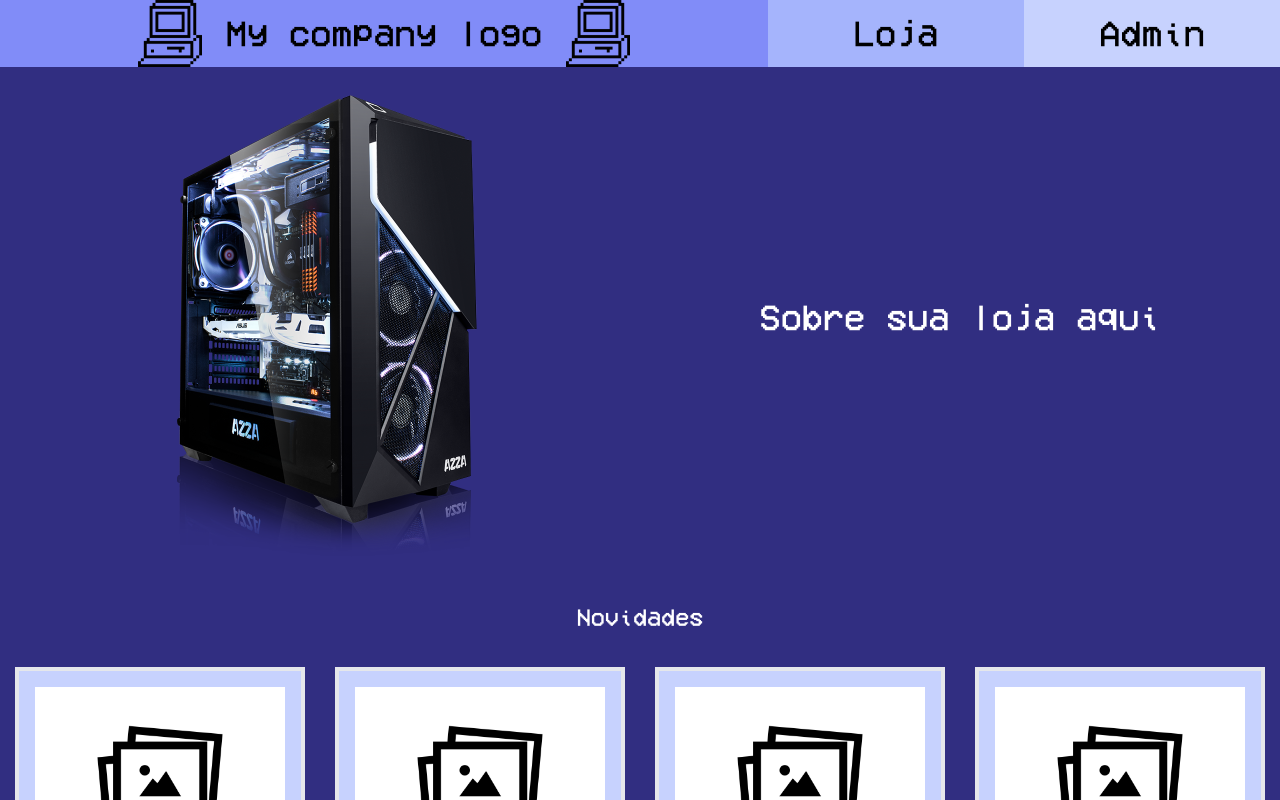
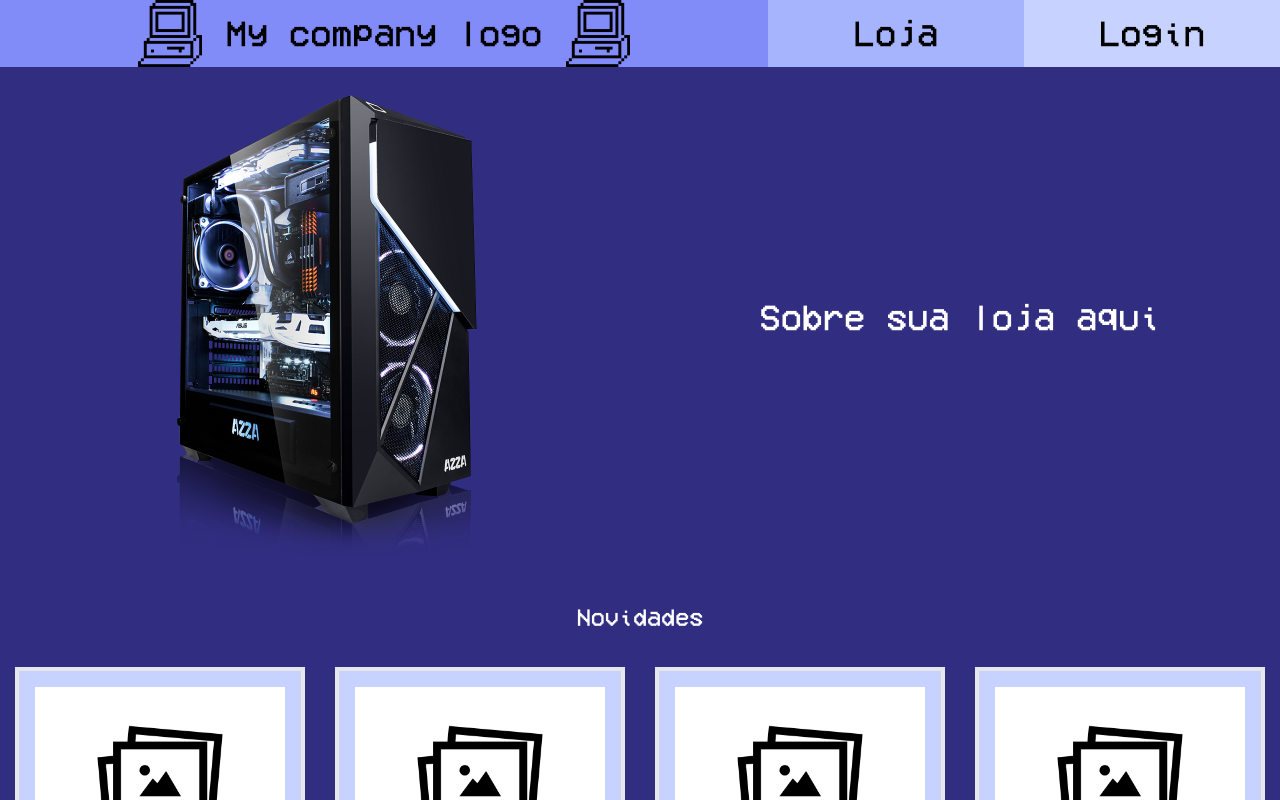
Before and after one commit to GabrielLealFelix12/Loja_PC, a Next.js app: page / in a window 1280 px wide. Shown: the top 800 px of the page. Built offline with nearby package versions, Linux system fonts and the light colour scheme.

Commit message:
Update headerbar.tsx

```diff
--- a/app/components/headerbar.tsx
+++ b/app/components/headerbar.tsx
@@ -5,6 +5,10 @@
 
 function redirect() : any {
     window.location.pathname = '/loja/';
+}
+
+function redirect_login() : any {
+    window.location.pathname = '/login/';
 }
 
 function Headerbar(){
@@ -24,8 +28,8 @@
                 <h1 className="text-4xl"> Loja </h1>
             </div>
 
-            <div className="basis-1/5 flex justify-center items-center bg-indigo-200 hover:bg-indigo-400">
-            <h1 className="text-4xl"> Admin </h1>
+            <div onClick={redirect_login} className="basis-1/5 flex justify-center items-center bg-indigo-200 hover:bg-indigo-400">
+            <h1 className="text-4xl"> Login </h1>
             </div>
         </div>
         </>
```
